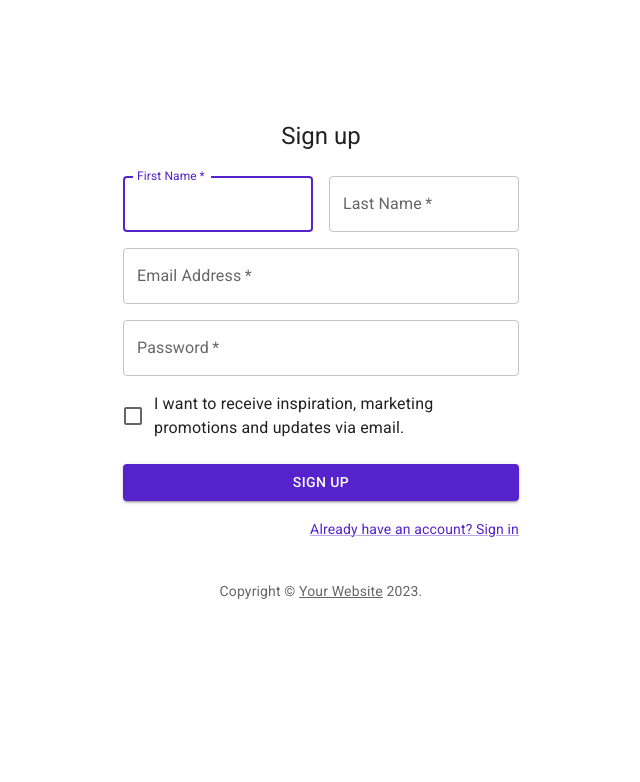
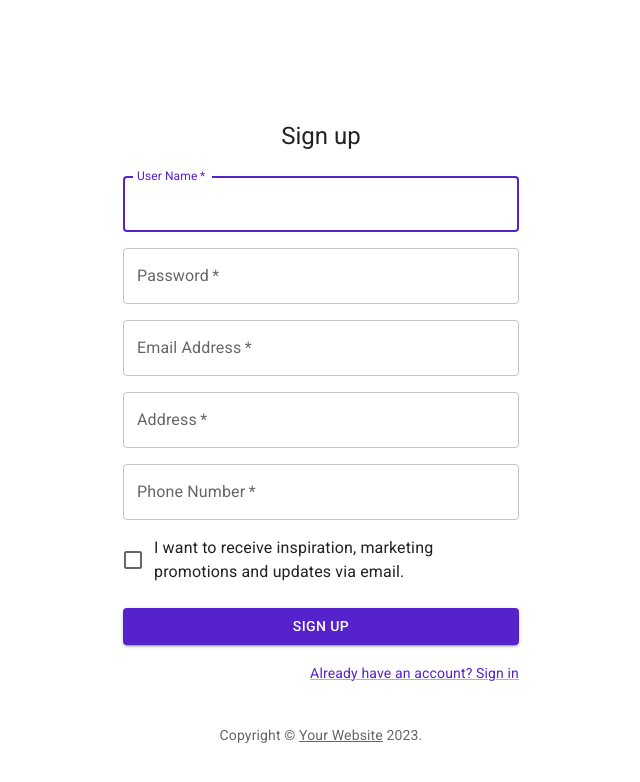
Before and after one commit to amelia-chew-2022/CS203-Project, a React (Create React App) app in the folder frontend/: page /registration in a window 1280 px wide. Shown: the top 782 px of the page, without its empty margins (319-959 px from the left). Built offline with nearby package versions, Linux system fonts and the light colour scheme.

Commit message:
change frontend for registration

```diff
--- a/frontend/src/pages/Registration.js
+++ b/frontend/src/pages/Registration.js
@@ -54,25 +54,26 @@ export default function Registration() {
           </Typography>
           <Box component="form" noValidate onSubmit={handleSubmit} sx={{ mt: 3 }}>
             <Grid container spacing={2}>
-              <Grid item xs={12} sm={6}>
+              <Grid item xs={12}>
                 <TextField
                   autoComplete="given-name"
-                  name="firstName"
+                  name="userName"
                   required
                   fullWidth
-                  id="firstName"
-                  label="First Name"
+                  id="userName"
+                  label="User Name"
                   autoFocus
                 />
               </Grid>
-              <Grid item xs={12} sm={6}>
+              <Grid item xs={12}>
                 <TextField
                   required
                   fullWidth
-                  id="lastName"
-                  label="Last Name"
-                  name="lastName"
-                  autoComplete="family-name"
+                  name="password"
+                  label="Password"
+                  type="password"
+                  id="password"
+                  autoComplete="new-password"
                 />
               </Grid>
               <Grid item xs={12}>
@@ -89,13 +90,23 @@ export default function Registration() {
                 <TextField
                   required
                   fullWidth
-                  name="password"
-                  label="Password"
-                  type="password"
-                  id="password"
-                  autoComplete="new-password"
+                  id="address"
+                  label="Address"
+                  name="address"
+                  autoComplete="address"
                 />
               </Grid>
+              <Grid item xs={12}>
+                <TextField
+                  required
+                  fullWidth
+                  id="phone-number"
+                  label="Phone Number"
+                  name="phone-number"
+                  autoComplete="phone-number"
+                />
+              </Grid>
+
               <Grid item xs={12}>
                 <FormControlLabel
                   control={<Checkbox value="allowExtraEmails" color="primary" />}
```
Also changed, not shown: 2 other files (tests, documents, lock files or other folders).
